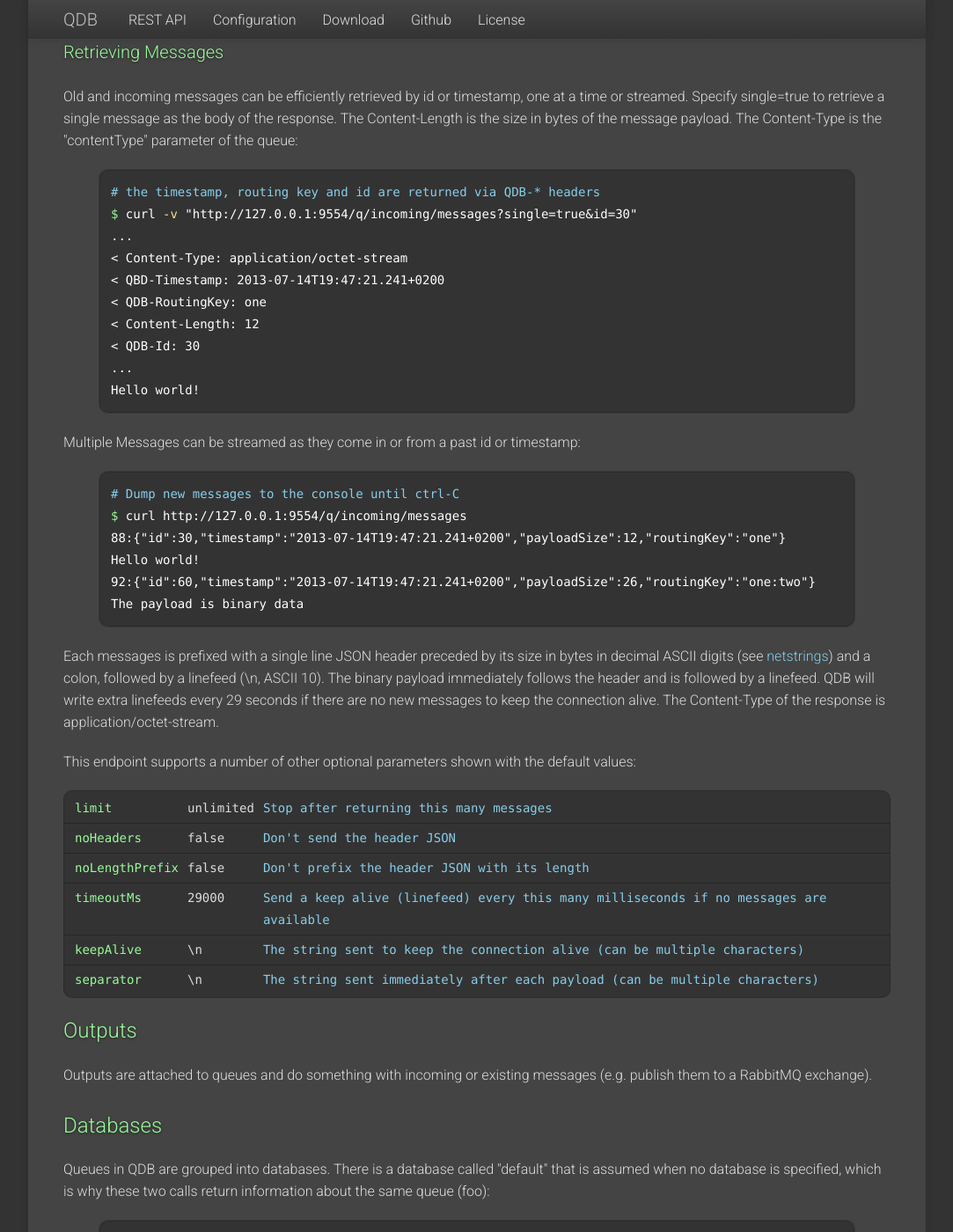
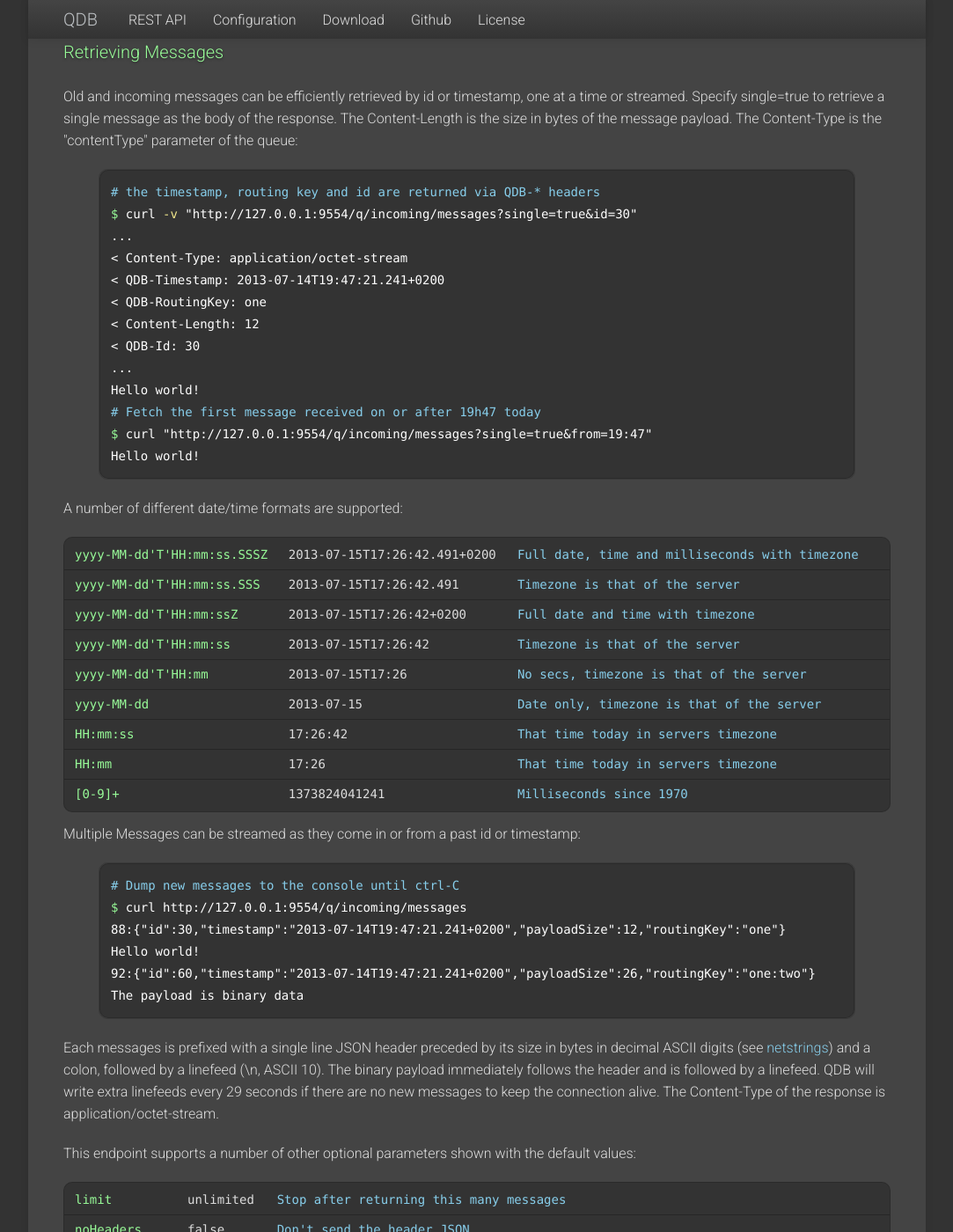
Before and after one commit to qdb-io/qdb-io.github.io, a Jekyll site: the page built from api.html, in a window 1280 px wide and 1400 px high, scrolled down 3241 px. Shown: the whole window at 88% size, without its empty margins (98-1181 px from the left). Built offline with Jekyll 4.4.1, drawn with Linux system fonts in a browser that asks for light colours; nearby versions of some CDN libraries; some of the changed text lies outside the part shown.

Commit message:
Added more docs

```diff
--- a/api.html
+++ b/api.html
@@ -17,8 +17,8 @@
 $ curl -XPOST -H "Content-Type: application/json" http://127.0.0.1:9554/q/foo -d @foo.json
 {% endhighlight %}
 
-<p>QDB returns sizes as human readable strings using binary suffixes (1 MB = 1048576 bytes). You can get number
-byte values instead by turning on borg mode:</p>
+<p>QDB returns sizes as human readable strings using binary suffixes (1 MB = 1048576 bytes) and dates as ISO8601
+with timezone. You can get number byte values and dates as milliseconds since 1970 by turning on borg mode:</p>
 
 {% highlight bash %}
 $ curl http://127.0.0.1:9554/q/foo
@@ -65,8 +65,9 @@
 <h2><a name="queues"></a>Queues</h2>
 
 <p>QDB queues are ring buffers with a configurable maximum size. When a queue is full the oldest messages are
-efficiently deleted in chunks. QDB supports fast retrieval of messages by ID and timestamp. Queues can have
-<a href="#outputs">outputs</a> which automatically send messages somewhere else (e.g. to RabbitMQ).</p>
+efficiently deleted in chunks. QDB supports fast retrieval of messages by ID and timestamp from any point in the
+buffer/queue. Queues can have <a href="#outputs">outputs</a> which automatically send messages somewhere else
+(e.g. to RabbitMQ).</p>
 
 {% highlight bash %}
 # create queue "incoming" with capacity of 200 gb and max message size of 10 mb
@@ -155,13 +156,70 @@
 $ curl -v "http://127.0.0.1:9554/q/incoming/messages?single=true&id=30"
 ...
 < Content-Type: application/octet-stream
-< QBD-Timestamp: 2013-07-14T19:47:21.241+0200
+< QDB-Timestamp: 2013-07-14T19:47:21.241+0200
 < QDB-RoutingKey: one
 < Content-Length: 12
 < QDB-Id: 30
 ...
 Hello world!
+# Fetch the first message received on or after 19h47 today
+$ curl "http://127.0.0.1:9554/q/incoming/messages?single=true&from=19:47"
+Hello world!
 {% endhighlight %}
+
+<p>A number of different date/time formats are supported:</p>
+
+<div class="param-table">
+    <table class="table table-condensed">
+        <tbody>
+        <tr>
+            <td>yyyy-MM-dd'T'HH:mm:ss.SSSZ</td>
+            <td>2013-07-15T17:26:42.491+0200</td>
+            <td>Full date, time and milliseconds with timezone</td>
+        </tr>
+        <tr>
+            <td>yyyy-MM-dd'T'HH:mm:ss.SSS</td>
+            <td>2013-07-15T17:26:42.491</td>
+            <td>Timezone is that of the server</td>
+        </tr>
+        <tr>
+            <td>yyyy-MM-dd'T'HH:mm:ssZ</td>
+            <td>2013-07-15T17:26:42+0200</td>
+            <td>Full date and time with timezone</td>
+        </tr>
+        <tr>
+            <td>yyyy-MM-dd'T'HH:mm:ss</td>
+            <td>2013-07-15T17:26:42</td>
+            <td>Timezone is that of the server</td>
+        </tr>
+        <tr>
+            <td>yyyy-MM-dd'T'HH:mm</td>
+            <td>2013-07-15T17:26</td>
+            <td>No secs, timezone is that of the server</td>
+        </tr>
+        <tr>
+            <td>yyyy-MM-dd</td>
+            <td>2013-07-15</td>
+            <td>Date only, timezone is that of the server</td>
+        </tr>
+        <tr>
+            <td>HH:mm:ss</td>
+            <td>17:26:42</td>
+            <td>That time today in servers timezone</td>
+        </tr>
+        <tr>
+            <td>HH:mm</td>
+            <td>17:26</td>
+            <td>That time today in servers timezone</td>
+        </tr>
+        <tr>
+            <td>[0-9]+</td>
+            <td>1373824041241</td>
+            <td>Milliseconds since 1970</td>
+        </tr>
+        </tbody>
+    </table>
+</div>
 
 <p>Multiple Messages can be streamed as they come in or from a past id or timestamp:</p>
 
@@ -179,8 +237,6 @@
 (\n, ASCII 10). The binary payload immediately follows the header and is followed by a linefeed. QDB will write extra
 linefeeds every 29 seconds if there are no new messages to keep the connection alive. The Content-Type of the response
 is application/octet-stream.</p>
-
-<p></p>
 
 <p>This endpoint supports a number of other optional parameters shown with the default values:</p>
 
@@ -204,6 +260,11 @@
         </tr>
         <tr>
             <td>timeoutMs</td>
+            <td>0 (forever)</td>
+            <td>Stop if no message is received for this many milliseconds</td>
+        </tr>
+        <tr>
+            <td>keepAliveMs</td>
             <td>29000</td>
             <td>Send a keep alive (linefeed) every this many milliseconds if no messages are available</td>
         </tr>
@@ -220,6 +281,42 @@
         </tbody>
     </table>
 </div>
+
+<h3><a name="timelines"></a>Timelines</h3>
+
+<p>QBD maintains an efficient index of each queue by timestamp and message id. You can peek at this index using the
+timelines endpoint:</p>
+
+{% highlight bash %}
+$ curl http://127.0.0.1:9554/q/foo/timeline
+[ {
+  "id" : 0,
+  "timestamp" : "2013-07-15T17:49:38.271+0200",
+  "bytes" : 50,
+  "millis" : 20628,
+  "count" : 2
+}, {
+  "id" : 50,
+  "timestamp" : "2013-07-15T17:49:58.899+0200",
+  "bytes" : 0,
+  "millis" : 0,
+  "count" : 0
+} ]
+{% endhighlight %}
+
+<p>Each bucket listed shows the first message id in the bucket, its timestamp, total bytes of messages in the bucket
+and the message count. The last bucket is an empty placeholder and always has an id equal to the id that the next
+message appended to the queue will be assigned. The number of buckets depends on the maxSize and maxPayloadSize of the
+queue and how full it is.</p>
+
+<p>Each bucket listed can be displayed in more detail by looking it up by id:</p>
+
+{% highlight bash %}
+$ curl http://127.0.0.1:9554/q/foo/timeline/0
+[ ... ]
+{% endhighlight %}
+
+<p>If the id requested is before the first bucket then the first bucket is listed.</p>
 
 <h2><a name="outputs"></a>Outputs</h2>
 
```
